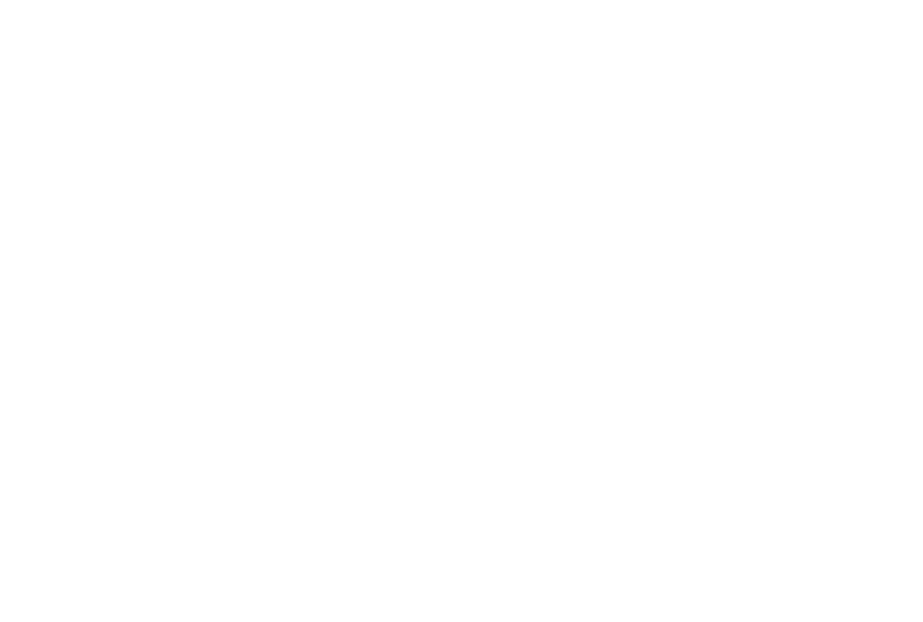
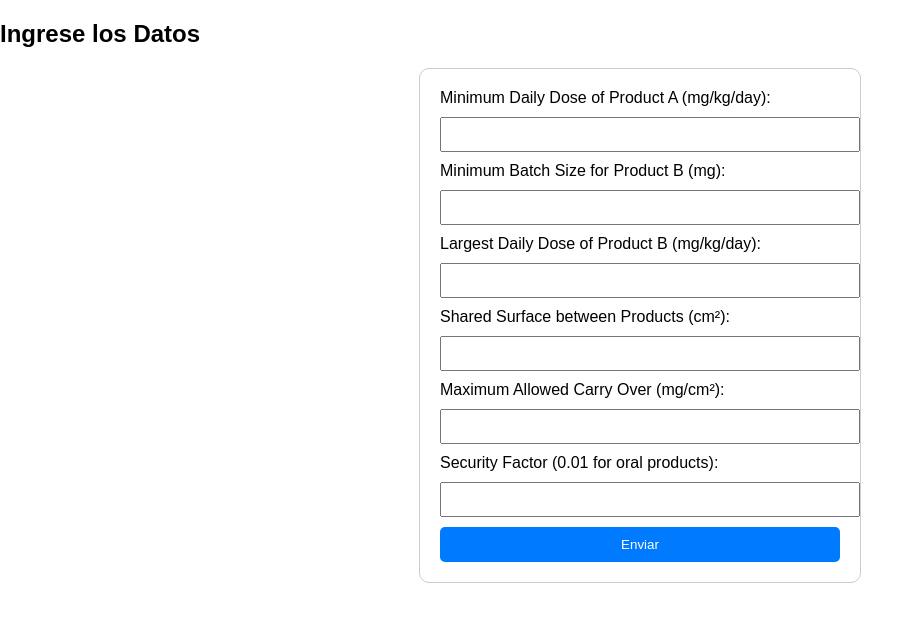
Before and after one commit to anderson92zolis/API-PHARMA-INDUSTRY-PROJECT-FRONTEND, a React (Create React App) app in the folder register_autho_app/: page /dashboard/maco in a window 1280 px wide. Before the commit this address had no page. Shown: the top 622 px of the page, without its empty margins (0-923 px from the left). Built offline with nearby package versions, Linux system fonts and the light colour scheme.

Commit message:
adding the maco to calculate

```diff
--- a/register_autho_app/src/App.js
+++ b/register_autho_app/src/App.js
@@ -3,7 +3,9 @@
 import LoginPage from "./Components/LoginSingUp/Login";
 import Dashboard from "./Components/LoginSingUp/WelcomeDashboard";
 
+
 import OptionOneForm from './Components/LoginSingUp/OptionOneForm';
+import DosisDiariaTerapeutica from './Components/LoginSingUp/dosisDiariaTerapeutica';
 
 // https://www.geeksforgeeks.org/spring-security-login-page-with-react/
 
@@ -16,6 +18,7 @@
           <Route path="/signup" element={<SignupPage />} />
           <Route path="/dashboard" element={<Dashboard />} />
           <Route path="/dashboard/option-one" element={<OptionOneForm />} />
+          <Route path="/dashboard/maco" element={<DosisDiariaTerapeutica />} />
 
         </Routes>
       </Router>
--- /dev/null
+++ b/register_autho_app/src/Components/LoginSingUp/dosisDiariaTerapeutica.jsx
@@ -0,0 +1,111 @@
+import React, { useState } from "react";
+import axios from "axios";
+
+const Ddt = () => {
+  const [formDataMaco, setFormDataMaco] = useState({
+    mDDProductA: "",
+    mBSProductB: "",
+    lDDProductB:"" ,
+    sharedSurface:"" ,
+    maco: "",
+    securityFactor: "",
+    message: "",
+
+  });
+
+
+  const [mDDProductA, setMDDProductA] = useState("");
+  const [mBSProductB, setMBSProductB] = useState("");
+  const [lDDProductB, setLDDProductB] = useState("");
+  const [sharedSurface, setSharedSurface] = useState("");
+  const [maco, setMaco] = useState("");
+  const [securityFactor, setSecurityFactor] = useState("");
+  const [message, setMessage] = useState("");
+
+  const handleSubmit = async (e) => {
+    e.preventDefault();
+    try {
+      // Enviar los datos al backend
+      const response = await axios.post("http://localhost:8080/api/data", formDataMaco);
+      setMessage("Datos enviados exitosamente al backend.");
+    } catch (error) {
+      setMessage("Error al enviar los datos al backend.");
+    }
+  };
+
+  return (
+    <div>
+      <h2>Ingrese los Datos</h2>
+      <form onSubmit={handleSubmit}>
+        <div>
+          <label htmlFor="mDDProductA">
+            Minimum Daily Dose of Product A (mg/kg/day):
+          </label>
+          <input
+            type="text"
+            id="mDDProductA"
+            value={mDDProductA}
+            onChange={(e) => setMDDProductA(e.target.value)}
+          />
+        </div>
+        <div>
+          <label htmlFor="mBSProductB">
+            Minimum Batch Size for Product B (mg):
+          </label>
+          <input
+            type="text"
+            id="mBSProductB"
+            value={mBSProductB}
+            onChange={(e) => setMBSProductB(e.target.value)}
+          />
+        </div>
+        <div>
+          <label htmlFor="lDDProductB">
+            Largest Daily Dose of Product B (mg/kg/day):
+          </label>
+          <input
+            type="text"
+            id="lDDProductB"
+            value={lDDProductB}
+            onChange={(e) => setLDDProductB(e.target.value)}
+          />
+        </div>
+        <div>
+          <label htmlFor="sharedSurface">
+            Shared Surface between Products (cm²):
+          </label>
+          <input
+            type="text"
+            id="sharedSurface"
+            value={sharedSurface}
+            onChange={(e) => setSharedSurface(e.target.value)}
+          />
+        </div>
+        <div>
+          <label htmlFor="maco">Maximum Allowed Carry Over (mg/cm²):</label>
+          <input
+            type="text"
+            id="maco"
+            value={maco}
+            onChange={(e) => setMaco(e.target.value)}
+          />
+        </div>
+        <div>
+          <label htmlFor="securityFactor">
+            Security Factor (0.01 for oral products):
+          </label>
+          <input
+            type="text"
+            id="securityFactor"
+            value={securityFactor}
+            onChange={(e) => setSecurityFactor(e.target.value)}
+          />
+        </div>
+        <button type="submit">Enviar</button>
+      </form>
+      {message && <p>{message}</p>}
+    </div>
+  );
+};
+
+export default Ddt;
```
